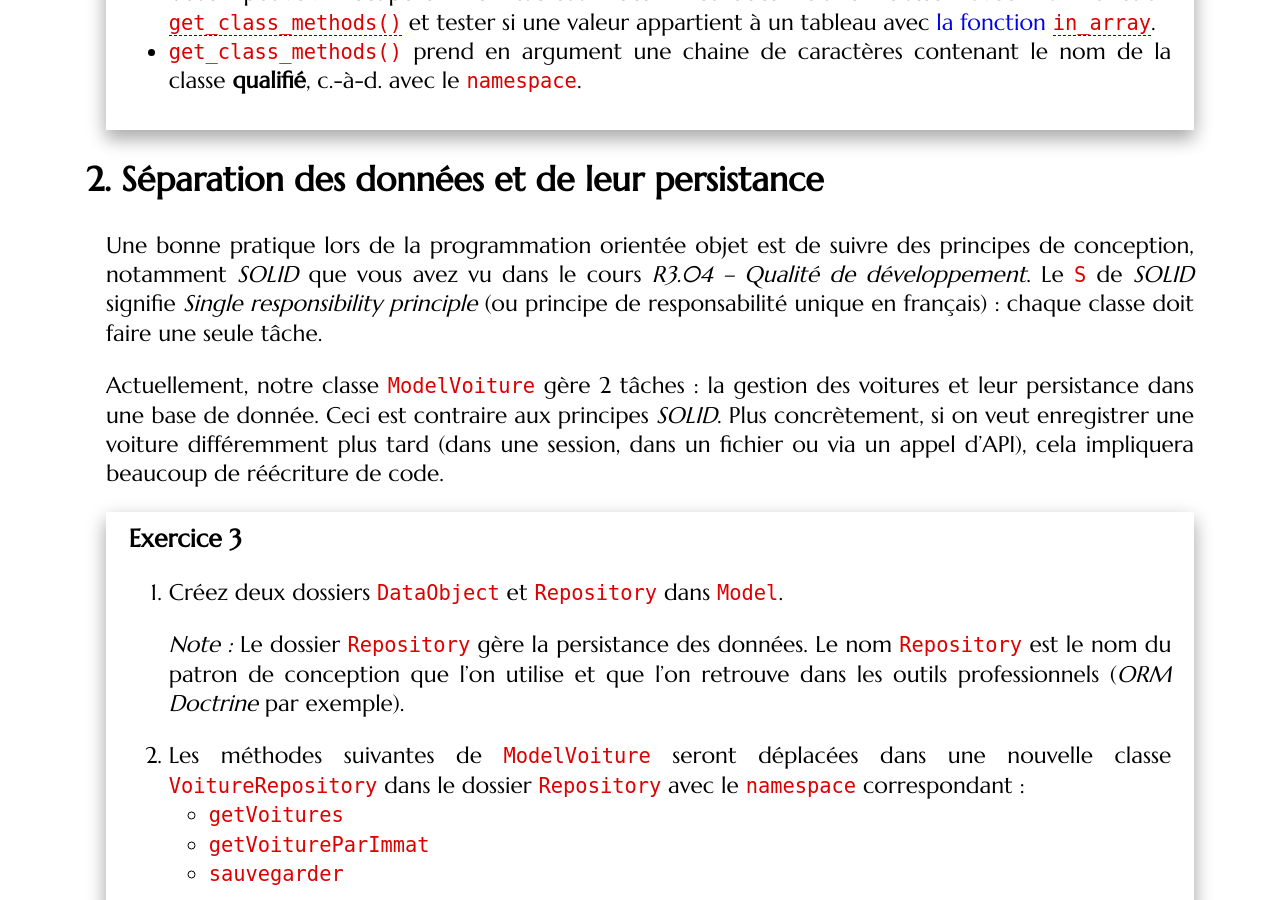
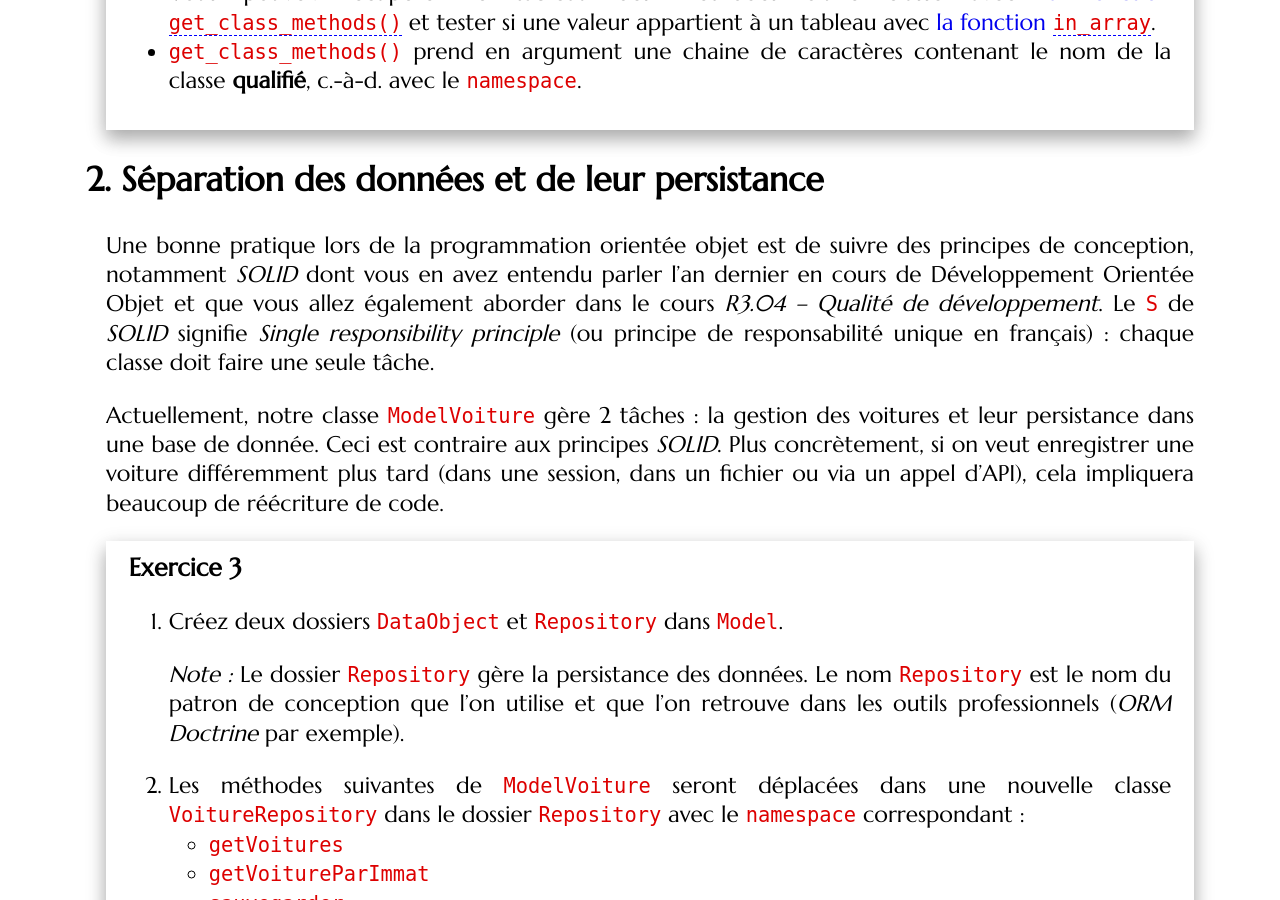
Before and after one commit to romainlebreton/R3.01-DeveloppementWeb, a Jekyll site: the page built from tutorials/tutorial6.md, in a window 1280 px wide and 900 px high, scrolled down 1639 px. Built offline with Jekyll 4.4.1, drawn with Linux system fonts in a browser that asks for light colours; some web fonts are replaced.

Commit message:
Update tutorial6.md

```diff
--- a/tutorials/tutorial6.md
+++ b/tutorials/tutorial6.md
@@ -105,9 +105,11 @@ et tester si une valeur appartient à un tableau avec
 ## Séparation des données et de leur persistance
 
 Une bonne pratique lors de la programmation orientée objet est de suivre des
-principes de conception, notamment *SOLID* que vous avez vu dans le cours *R3.04
--- Qualité de développement*. Le `S` de *SOLID* signifie *Single responsibility
-principle* (ou principe de responsabilité unique en français) : chaque classe
+principes de conception, notamment *SOLID* dont vous en avez entendu parler
+l'an dernier en cours de Développement Orientée Objet et que vous allez également
+aborder dans le cours *R3.04 -- Qualité de développement*.
+Le `S` de *SOLID* signifie *Single responsibility principle* (ou principe de
+responsabilité unique en français) : chaque classe
 doit faire une seule tâche.
 
 Actuellement, notre classe `ModelVoiture` gère 2 tâches : la gestion des
```
